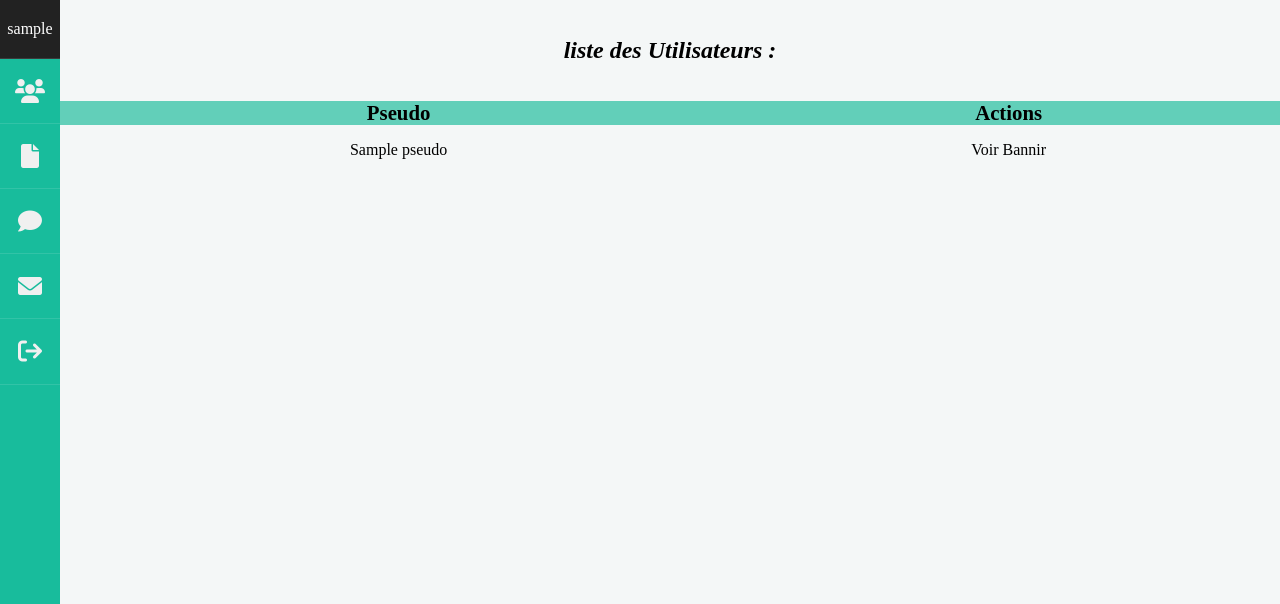
After one commit to bigben35/OCR_5_Blog, a PHP site: template src/Views/Admin/listUser.php in a window 1280 px wide. The commit adds this page. Shown: the top 604 px of the page. Run offline with PHP 8.4, Linux system fonts and the light colour scheme; the visitor is signed in with stand-in values (Sample User, id 1); the template is opened without the code that fills it: most values are stand-ins (such as "Sample title", 1, 10 or a date in 2020).

Commit message:
display list users + count number of users

```diff
--- a/Public/css/styleAdmin.css
+++ b/Public/css/styleAdmin.css
@@ -3,6 +3,7 @@
 :root{
     --mainColor: #18BC9C;
     --mainLightColor: #62cfb9;
+    --mainSuperLightColor: #ace3d8;
     --bodyColor: #f4f7f7;
 }
 
@@ -171,3 +172,34 @@ li{
 .bloc-section-admin:nth-child(5){
     background-color: rgb(187 123 201);
 }
+
+/* PAGE LISTE UTILISATEURS */
+.centrer-tableau{
+    margin-bottom: 1rem;
+}
+.page-list-admin{
+    width: 100%;
+    border-collapse: collapse;
+    text-align: center;
+}
+.page-list-admin thead{
+    background-color: var(--mainLightColor);
+    font-size: 1.3rem;
+}
+.page-list-admin td{
+    padding: 1rem 0.5rem;
+}
+.page-list-admin tr:nth-child(even){
+    background-color: var(--mainSuperLightColor);
+}
+.page-list-admin a i{
+    font-size: 1.2rem;
+    padding: 10px;
+}
+.display-creation{
+    display: none;
+}
+.action-membre a{
+    padding: 10px;
+    font-size: 1rem;
+}
--- a/index.php
+++ b/index.php
@@ -152,6 +152,11 @@ try{
             }
         }
 
+        // list users
+        elseif(filter_input(INPUT_GET, 'action') == 'listUsers'){
+            $backController->displayListUser();
+        }
+
     } else {
         $frontController->home();
     }
--- a/src/Views/Admin/dashboardAdmin.php
+++ b/src/Views/Admin/dashboardAdmin.php
@@ -8,14 +8,14 @@ ob_start();
 <h1>Bonjour <?= $_SESSION['pseudo'] ?>!</h1>
 
 <section class="section-dashboard-admin container-admin">
-    <a href="index.php?action=listUser" class="bloc-section-admin">
+    <a href="index.php?action=listUsers" class="bloc-section-admin">
         <i class="fa-solid fa-users"></i>
         <div class="bloc-info-admin">
             <h2>Utilisateurs</h2>
-
+            <p class="count"><?php $user = $countUser->fetch() ?><?= $user[0] ?></p>
         </div>
     </a>
-    <a href="index.php?action=listPost" class="bloc-section-admin">
+    <a href="index.php?action=listPosts" class="bloc-section-admin">
         <i class="fa-solid fa-file"></i>
         <div class="bloc-info-admin">
             <h2>Articles</h2>
--- a/src/Views/Admin/layoutsAdmin/template.php
+++ b/src/Views/Admin/layoutsAdmin/template.php
@@ -28,7 +28,7 @@
                     <div class="sub-nav">
                         <h3>Membres</h3>
                         <ul>
-                            <li><a href="index.php?action=listeMembre">Membres inscrits</a></li>
+                            <li><a href="index.php?action=listUsers">Utilisateurs inscrits</a></li>
                         </ul>
                     </div>
                 </div>
@@ -37,8 +37,8 @@
                     <div class="sub-nav">
                         <h3>Articles</h3>
                         <ul>
-                            <li><a href="index.php?action=ajouterArticle">Créer un article</a></li>
-                            <li><a href="index.php?action=listeArticle">Liste des articles</a></li>
+                            <li><a href="#">Créer un article</a></li>
+                            <li><a href="#">Liste des articles</a></li>
 
                         </ul>
                     </div>
@@ -48,8 +48,8 @@
                     <div class="sub-nav">
                         <h3>Commentaire</h3>
                         <ul>
-                            <li><a href="index.php?action=listeCommentaire">Commentaire reçu</a></li>
-                            <li><a href="index.php?action=commentaireValide">Commentaire à "valider</a></li>
+                            <li><a href="#">Commentaire reçu</a></li>
+                            <li><a href="#">Commentaire à "valider</a></li>
 
                         </ul>
                     </div>
@@ -59,14 +59,14 @@
                     <div class="sub-nav">
                         <h3>E-mail</h3>
                         <ul>
-                            <li><a href="index.php?action=listeMail">E-mail reçu</a></li>
-                            <li><a href="index.php?action=emailLire">E-mail à lire</a></li>
+                            <li><a href="#">E-mail reçu</a></li>
+                            <li><a href="#">E-mail à lire</a></li>
 
                         </ul>
                     </div>
                 </div>
                 <div class="nav-bloc n-5">
-                    <a href="index.php?action=deconnexion"><i
+                    <a href="#"><i
                             class="fa-solid fa-arrow-right-from-bracket"></i></a>
                 </div>
             </div>
--- /dev/null
+++ b/src/Views/Admin/listUser.php
@@ -0,0 +1,44 @@
+<?php
+
+$title = "Page listant les Utilisateurs du Blog";
+$description = "Page listant les Utilisateurs du Blog";
+ob_start();
+?>
+
+<section class="section-article-admin">
+    <h1>liste des Utilisateurs :</h1>
+    <div class="centrer-tableau">
+        <table class="page-list-admin">
+            <thead>
+                <tr>
+                    <th>Pseudo</th>
+
+                    <th class="display-creation">Créé le</th>
+                    <th colspan="2">Actions</th>
+                </tr>
+            </thead>
+            <tbody>
+                <?php foreach ($listUsers as $listUser) :?>
+                <tr>
+                    <td>
+                        <p><?= htmlspecialchars($listUser['pseudo']) ?></p>
+                    </td>
+
+                    <td class="display-creation">
+                        <p><?= htmlspecialchars($listUser['dateCreation']) ?></p>
+                    </td>
+
+                    <td class="action-list-admin"><a href="showUser&id=<?= $listUser['id'] ?>"
+                            class="btn-action-admin">Voir</a>
+
+                        <a href="bannirMembre&id=<?= $listUser['id'] ?>"
+                            class="btn-action-admin-red">Bannir</a>
+                    </td>
+                </tr>
+                <?php endforeach; ?>
+            </tbody>
+        </table>
+    </div>
+</section>
+<?php $content = ob_get_clean(); ?>
+<?php require 'layoutsAdmin/template.php';
```
Also changed, not shown: src/Controllers/AdminController.php (+15 -0 lines), src/Models/AdminManager.php (+19 -0 lines).
